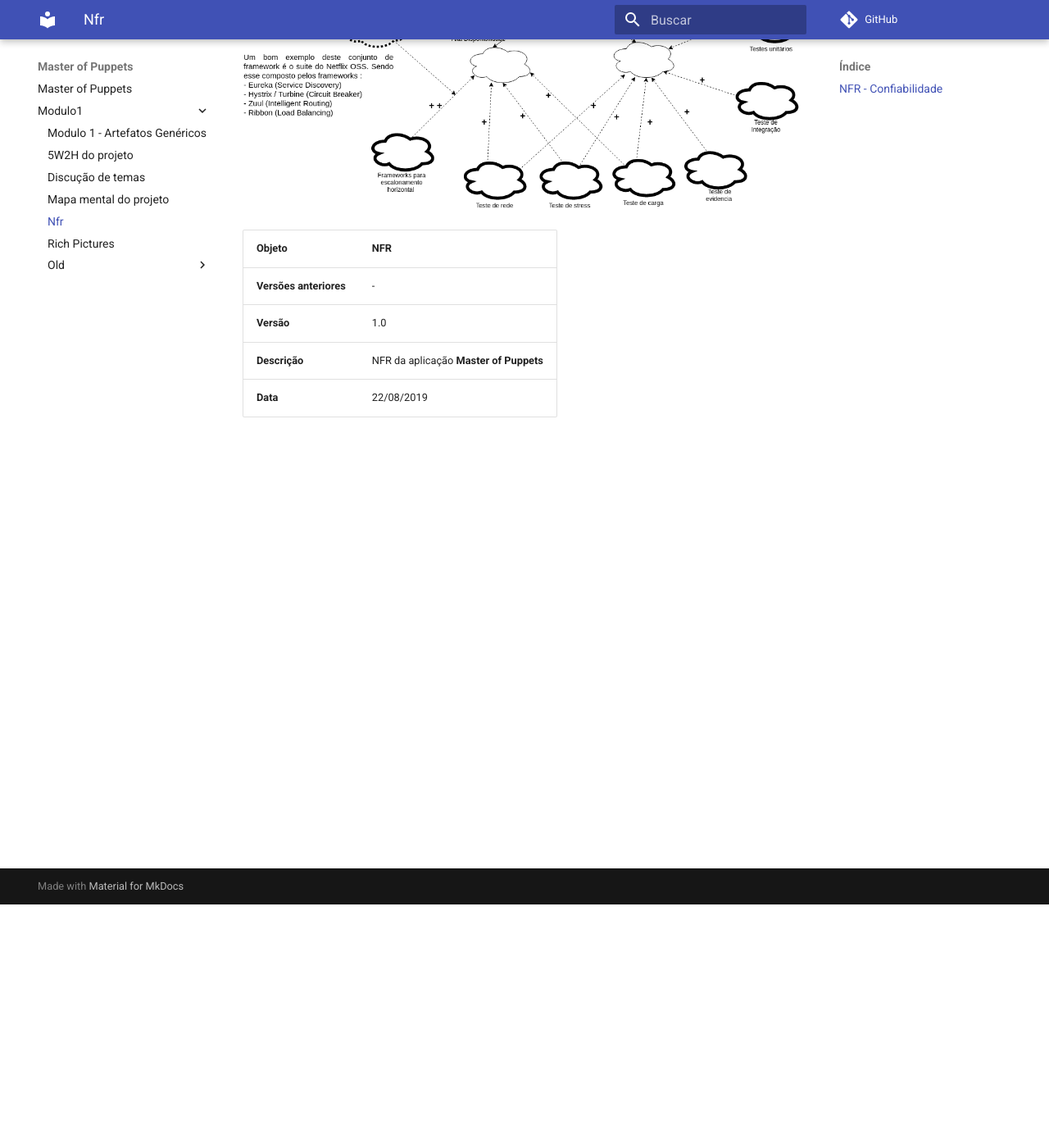
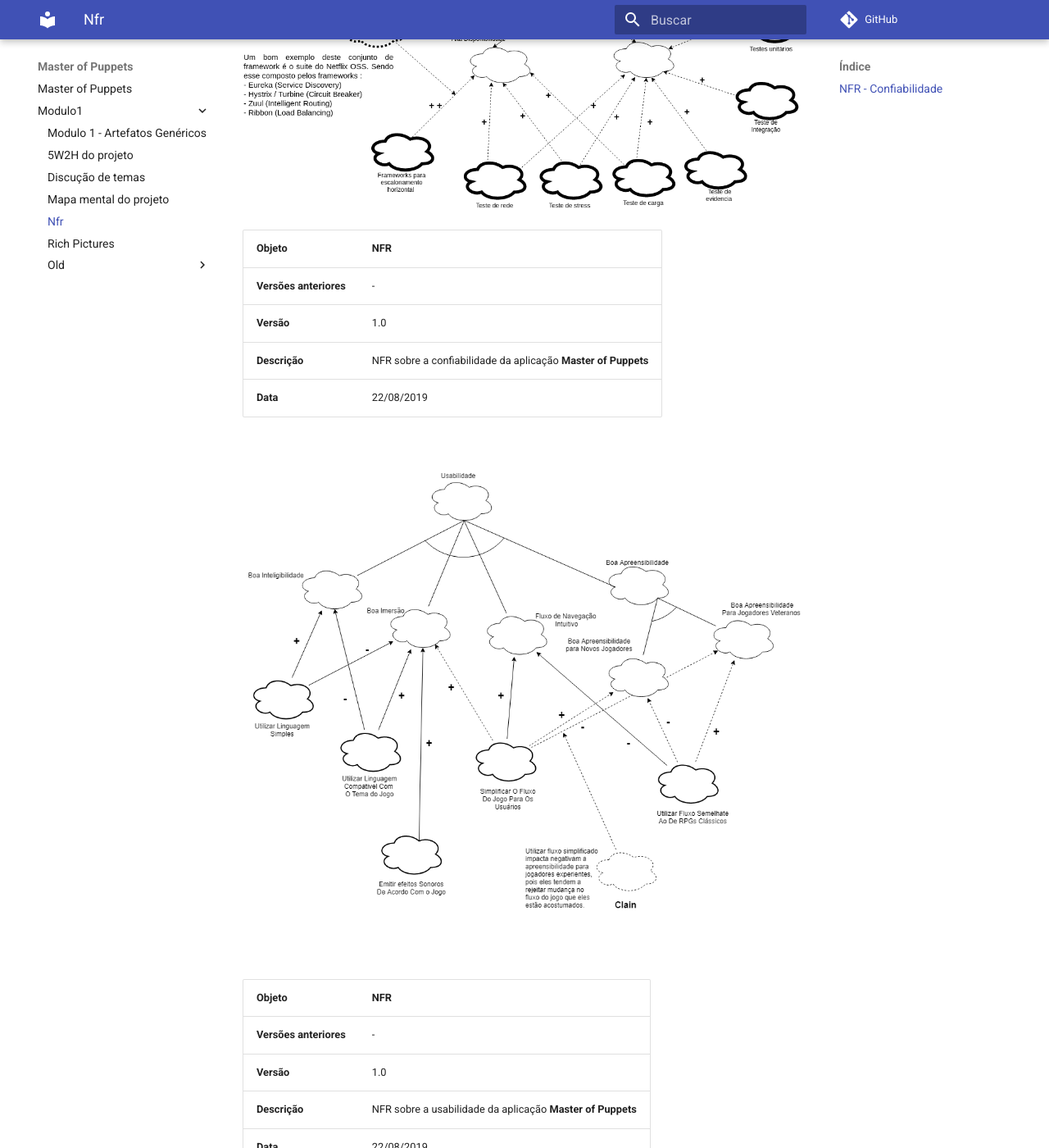
Before and after one commit to desenho-de-software-2019-02/Documentation, an MkDocs documentation site: the page built from docs/modulo1/nfr.md, in a window 1280 px wide and 1400 px high, scrolled down 297 px. Shown: the whole window at 82% size. Built offline with MkDocs 1.6.1 and Material for MkDocs 9.7.7, drawn with Linux system fonts in a browser that asks for light colours; comment, search, counter and statistics services are not loaded.

```diff
--- a/docs/modulo1/nfr.md
+++ b/docs/modulo1/nfr.md
@@ -7,5 +7,14 @@
 |--|--|
 |**Versões anteriores**| - |
 |**Versão**| 1.0 |
-| **Descrição** | NFR da aplicação **Master of Puppets**|
+| **Descrição** | NFR sobre a confiabilidade da aplicação **Master of Puppets**|
 | **Data** | 22/08/2019 |
+
+![nfr confiabilidade](./../img/nfr_usabilidade.png)
+
+|**Objeto**|**NFR**|
+|--|--|
+|**Versões anteriores**| - |
+|**Versão**| 1.0 |
+| **Descrição** | NFR sobre a usabilidade da aplicação **Master of Puppets**|
+| **Data** | 22/08/2019 |
```
Also changed, not shown: docs/index.md (+1 -1 lines), docs/modulo1/richpicture.md (+11 -0 lines).
